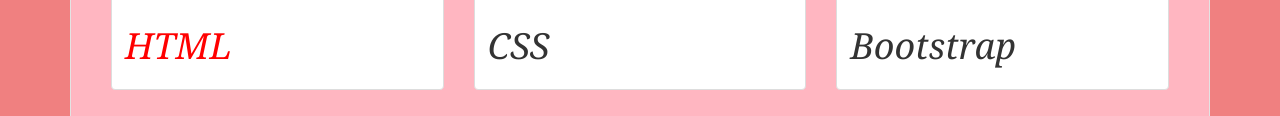
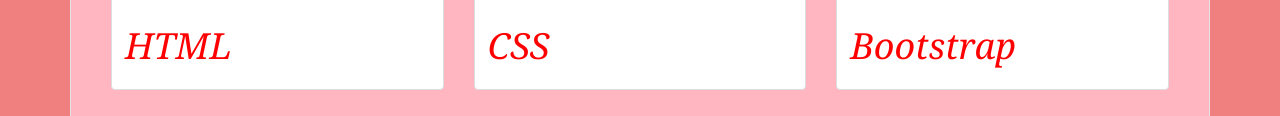
Before and after one commit to kkcclass/bootstrap, a plain HTML site: page index.html in a window 1280 px wide. Shown: the part 1044-1160 px from the top of the page. Drawn offline with nearby package versions, Linux system fonts and the light colour scheme.

Commit message:
Update style.css

```diff
--- a/style.css
+++ b/style.css
@@ -23,6 +23,6 @@ body {
 
 }
 
-#skill1 {
+#skill1, #skill2, #skill3 {
   color: Red;
 }
```
